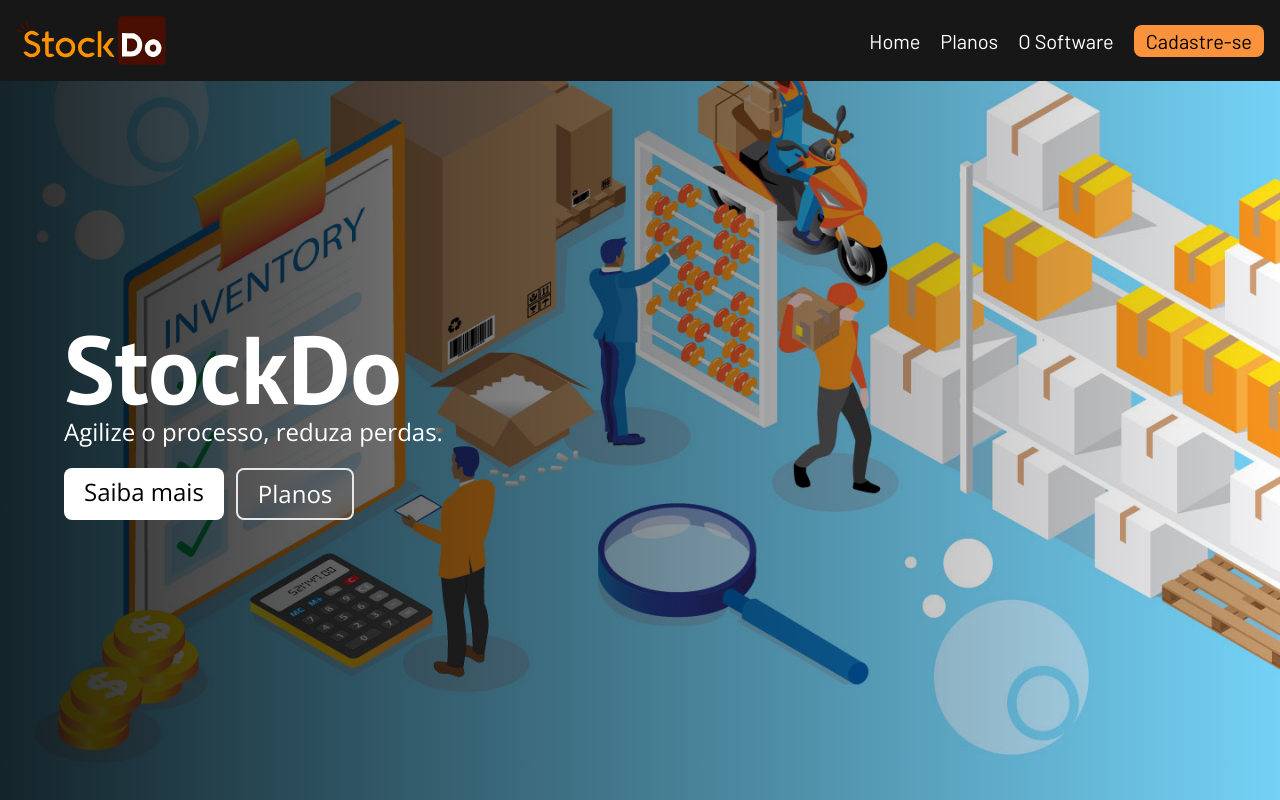
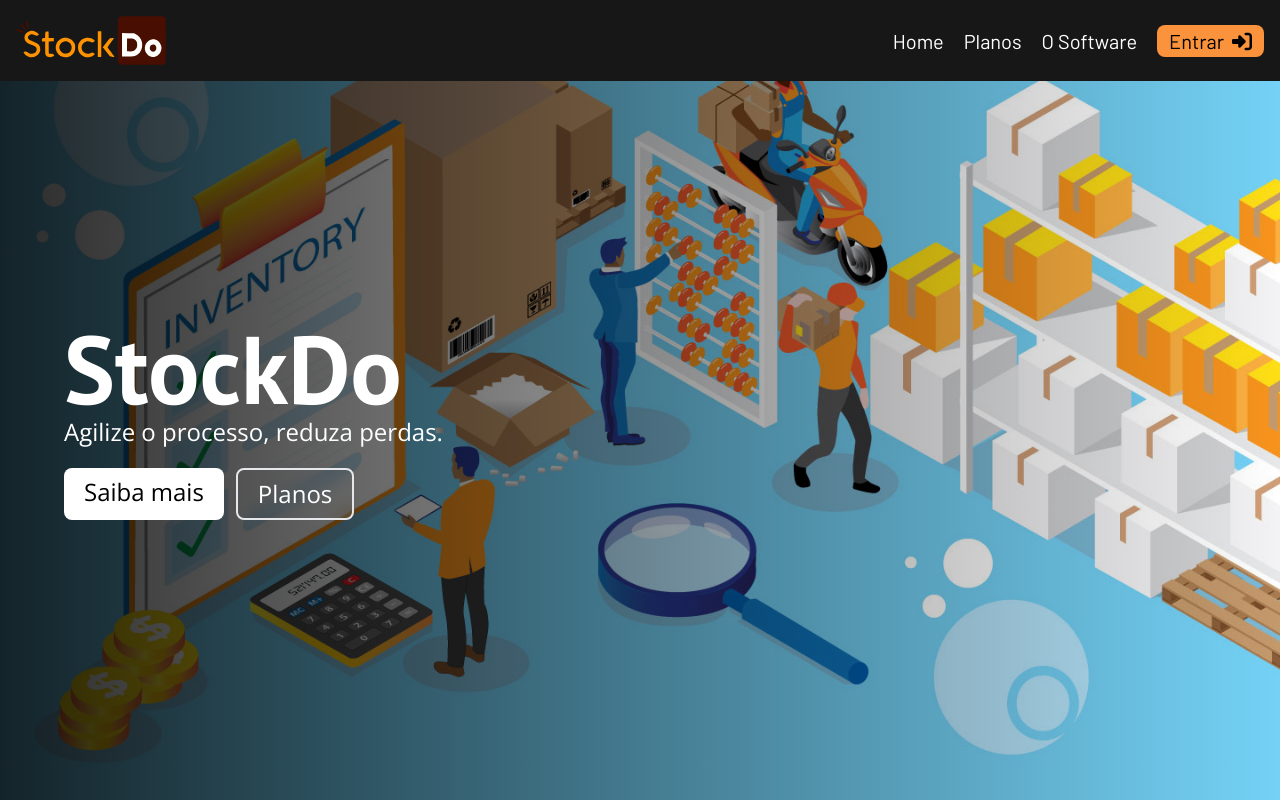
Before and after one commit to StockDo/stockdo, a React (Vite) app: page / in a window 1280 px wide. Shown: the top 800 px of the page. Built offline with nearby package versions, Linux system fonts and the light colour scheme; a web font is replaced by a local one.

Commit message:
fix: entrar btn

```diff
--- a/src/components/Navbar/Navbar.jsx
+++ b/src/components/Navbar/Navbar.jsx
@@ -17,8 +17,10 @@
           <a href="">O Software</a>
         </li>
         <li>
-          <a onClick={() => navigate("/signup")} className="bg-orange-400 py-1 px-3 rounded-lg text-black cursor-pointer">
-            Cadastre-se
+          <a
+            onClick={() => navigate("/signup")}
+            className="bg-orange-400 py-1 px-3 rounded-lg text-black cursor-pointer">
+            Entrar <i class="fa-solid fa-right-to-bracket ml-1"></i>
           </a>
         </li>
       </ul>
```
